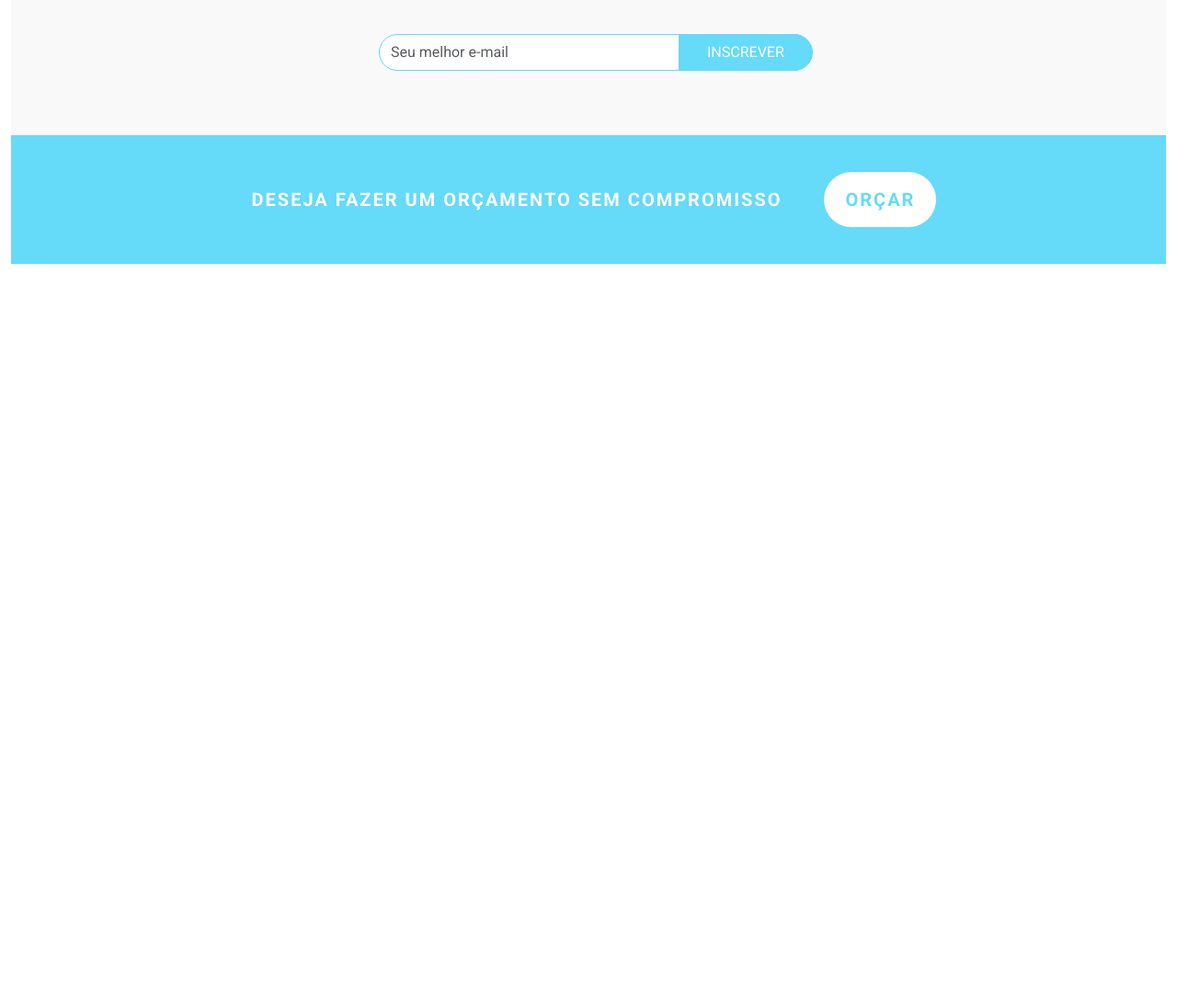
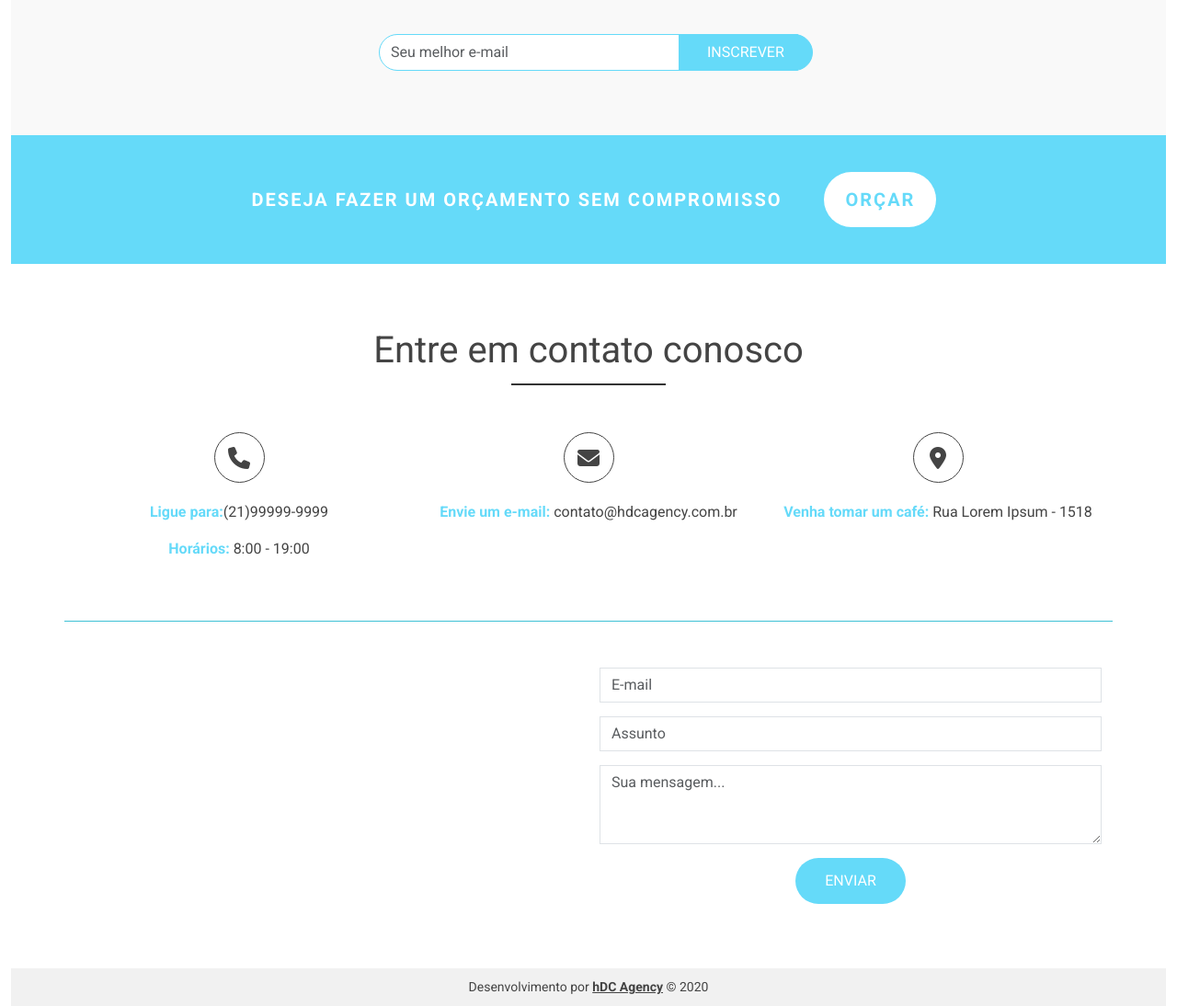
Before and after one commit to TavaresLeo/curso-bootstrap, a plain HTML site: page index.html in a window 1280 px wide. Shown: the part 4772-5866 px from the top of the page at 92% size. Before the commit the page ends 5059 px from the top, so only its background shows below. Drawn offline with nearby package versions, Linux system fonts and the light colour scheme; a script that the page names is missing; a web font is replaced by a local one.

Commit message:
adição do footer e copy

```diff
--- a/css/style.css
+++ b/css/style.css
@@ -354,3 +354,78 @@ header, .navbar {
     width: auto;
     letter-spacing: 2px;
 }
+
+/* footer */
+
+#contact-area {
+    text-align: center;
+}
+
+.contact-box {
+    padding-bottom: 50px;
+    margin-bottom: 50px;
+    border-bottom: 1px solid #3EC1D5;
+}
+
+.contact-box i {
+    color: #444;
+    border: 1px solid #444;
+    border-radius: 50%;
+    width: 55px;
+    height: 55px;
+    line-height: 55px;
+    font-size: 24px;
+    margin-bottom: 20px;
+}
+
+.contact-box p {
+    font-size: 16px;
+}
+
+.contact-title {
+    font-weight: bold;
+    color: #65daf9;
+}
+
+#msg-box p {
+    font-size: 22px;
+}
+
+#contact-form input[type="text"], #contact-form input[type="email"], #contact-form textarea {
+    margin-bottom: 15px;
+    border-radius: 0;
+}
+
+#contact-form .main-btn {
+    width: 120px;
+    height: 50px;
+}
+
+#contact-form .main-btn:hover {
+    color: #3EC1D5;
+}
+
+/* Copy */
+
+#copy-area {
+    background-color: #f1f1f1;
+}
+
+#copy-area .container {
+    padding: 10px 0;
+    text-align: center;
+}
+
+#copy-area .container p {
+    margin-bottom: 0;
+}
+
+#copy-area .container a {
+    font-weight: bold;
+    color: #444;
+}
+
+#copy-area .container a:hover {
+    text-decoration: none;
+    color: #444;
+}
--- a/index.html
+++ b/index.html
@@ -308,6 +308,56 @@
                     </div>
                 </div>
             </div>
+
+            <!-- Footer -->
+
+            <footer>
+                <div id="contact-area">
+                    <div class="container">
+                        <div class="row">
+                            <div class="col-md-12">
+                                <h3 class="main-title">Entre em contato conosco</h3>
+                            </div>
+                            <div class="col-md-4 contact-box">
+                                <i class="fas fa-phone"></i>
+                                <p><span class="contact-title">Ligue para:</span>(21)99999-9999</p>
+                                <p><span class="contact-title">Horários:</span> 8:00 - 19:00</p>
+                            </div>
+                            <div class="col-md-4 contact-box">
+                                <i class="fas fa-envelope"></i>
+                                <p><span class="contact-title">Envie um e-mail:</span> contato@hdcagency.com.br</p>
+                            </div>
+                            <div class="col-md-4 contact-box">
+                                <i class="fas fa-map-marker-alt"></i>
+                                <p><span class="contact-title">Venha tomar um café:</span> Rua Lorem Ipsum - 1518</p>
+                            </div>
+                            <div class="col-md-6" id="msg-box">
+
+                            </div>
+                            <div class="col-md-6" id="contact-form">
+                                <form action="">
+                                    <input type="email" class="form-control" placeholder="E-mail" name="email">
+                                    <input type="text" class="form-control" placeholder="Assunto" name="subject">
+                                    <textarea class="form-control" rows="3" placeholder="Sua mensagem..." name="message"></textarea>
+                                    <input type="submit" class="main-btn" value="Enviar">
+                                </form>
+                            </div>
+                        </div>
+                    </div>
+                </div>
+
+                <div id="copy-area">
+                    <div class="container">
+                        <div class="row">
+                            <div class="col-md-12">
+                                <p>Desenvolvimento por <a href="https://wwww.horadecodar.com.br" target="_blank">hDC Agency</a> &copy; 2020</p>
+                            </div>
+                        </div>
+                    </div>
+                </div>
+            </footer>
+
+            <!-- Scripts do projeto -->
         </div>
    </main>
     <script src="js/script.js"></script>
```
